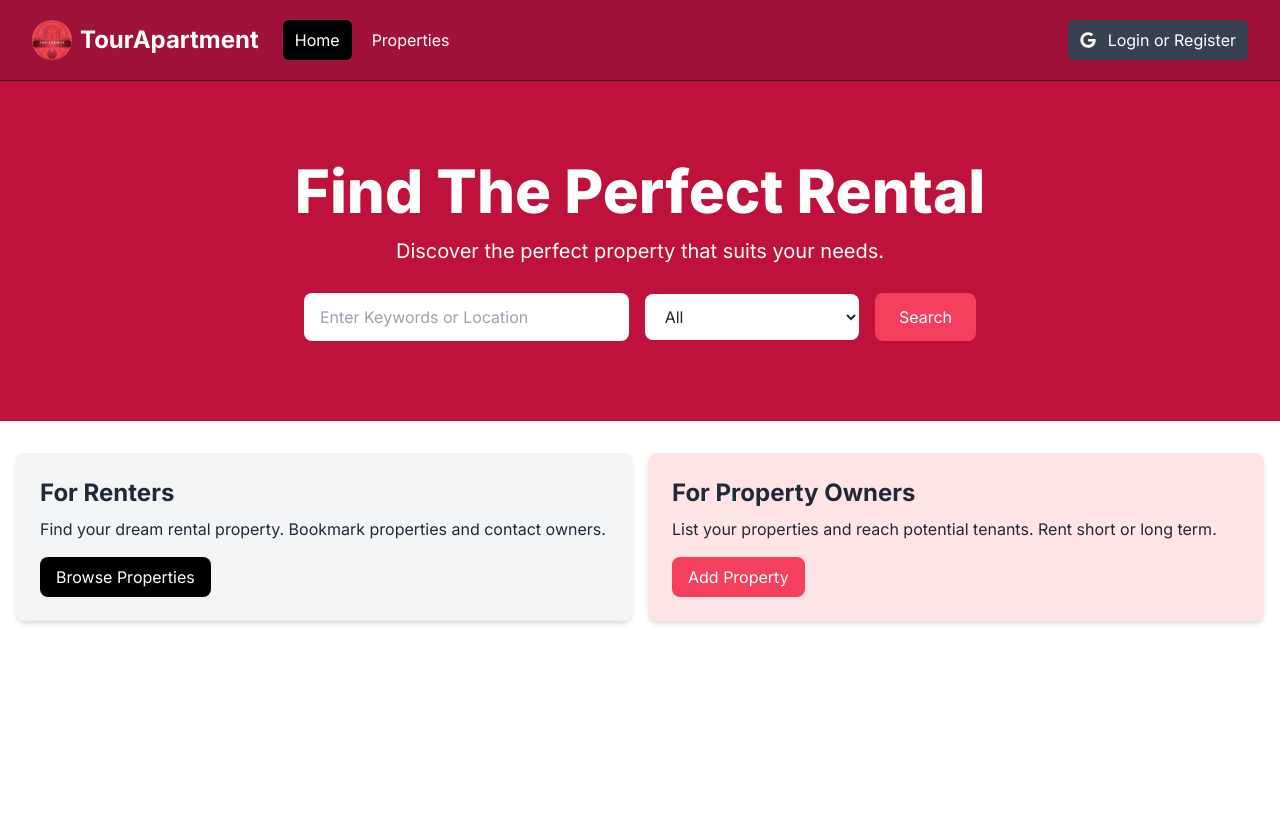
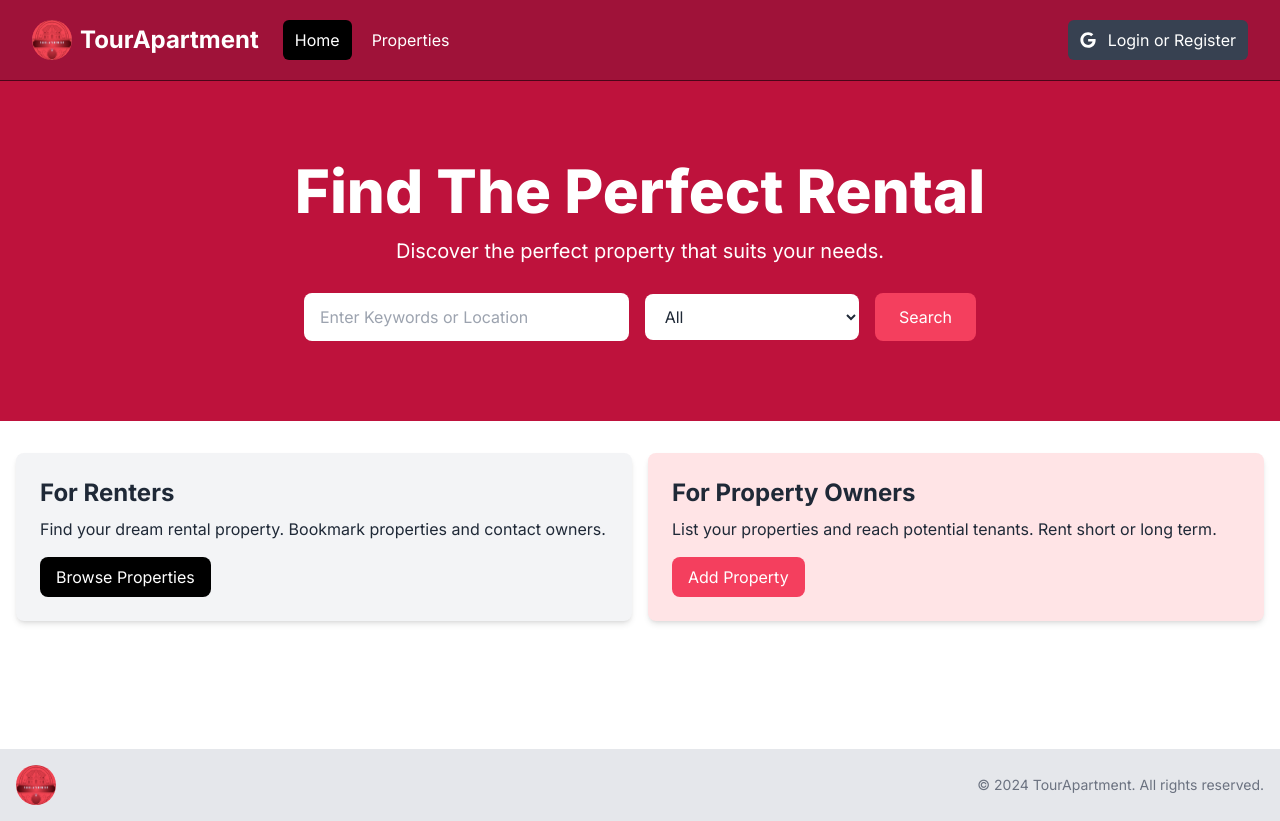
Before and after one commit to ViktoriiaRud/Tour-Appartement, a Next.js app: page / in a window 1280 px wide. Before the commit the page ends 800 px from the top, so only its background shows below. Built offline with nearby package versions, Linux system fonts and the light colour scheme.

Commit message:
add footer

```diff
--- a/package.json
+++ b/package.json
@@ -1,5 +1,5 @@
 {
-  "name": "my-portfolio",
+  "name": "tour-apartment",
   "version": "0.1.0",
   "private": true,
   "scripts": {
--- a/src/app/layout.tsx
+++ b/src/app/layout.tsx
@@ -3,6 +3,7 @@
 import { Inter } from "next/font/google";
 import '../assets/styles/globals.css'
 import Navbar from "@/components/Navbar";
+import Footer from "@/components/Footer";
 
 const inter = Inter({ subsets: ["latin"] });
 
@@ -23,6 +24,7 @@
         <body className={inter.className}>
         <Navbar/>
         <main>{children}</main>
+        <Footer/>
         </body>
         </html>
     );
--- a/src/app/page.tsx
+++ b/src/app/page.tsx
@@ -12,4 +12,5 @@
     );
 };
 
+
 export default HomePage;
--- a/src/app/properties/[id]/page.tsx
+++ b/src/app/properties/[id]/page.tsx
@@ -8,4 +8,5 @@
     );
 };
 
+
 export default PropertyPage;
--- /dev/null
+++ b/src/components/Footer.tsx
@@ -0,0 +1,24 @@
+import Image from 'next/image';
+import logo from '@/assets/images/logo.png';
+
+const Footer = () => {
+  const currentYear = new Date().getFullYear();
+
+  return (
+    <footer className='bg-gray-200 py-4 mt-28'>
+      <div className='container mx-auto flex flex-col md:flex-row items-center justify-between px-4'>
+        <div className='mb-4 md:mb-0'>
+          <Image src={logo} alt='Logo' className='h-10 w-10 rounded-full' />
+        </div>
+        <div>
+          <p className='text-sm text-gray-500 mt-2 md:mt-0'>
+            &copy; {currentYear} TourApartment. All rights reserved.
+          </p>
+        </div>
+      </div>
+    </footer>
+  );
+};
+
+
+export default Footer;
--- a/src/components/Navbar.tsx
+++ b/src/components/Navbar.tsx
@@ -47,7 +47,6 @@
             </button>
           </div>
           <div className='flex flex-1 items-center justify-center md:items-stretch md:justify-start'>
-            {/* <!-- Logo --> */}
             <Link className='flex flex-shrink-0 items-center' href='/'>
               <Image className='h-10 w-10 rounded-full' src={logo} alt='PropertyPulse' />
               <span className='hidden md:block text-white text-2xl font-bold ml-2'>
```
Also changed, not shown: 1 other file (tests, documents, lock files or other folders).
